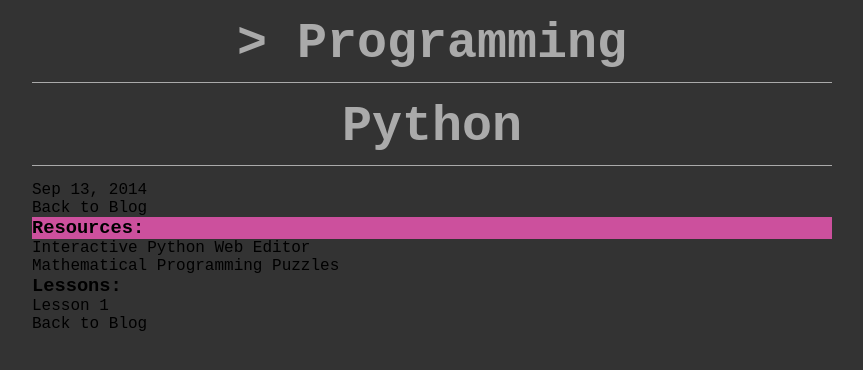
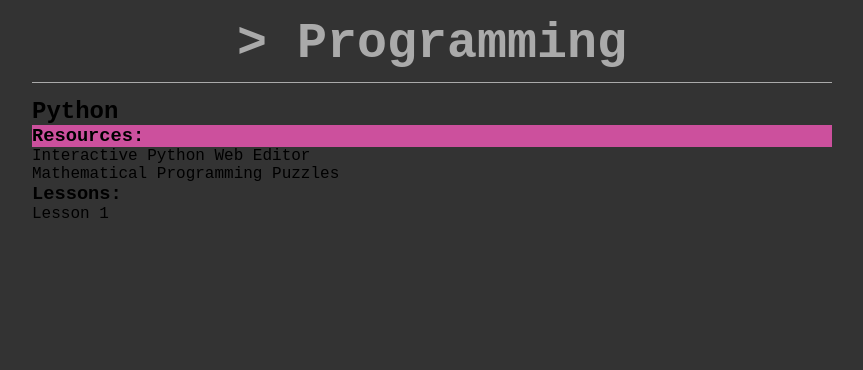
Before and after one commit to wcgs-programming/wcgs-programming.github.io, a Jekyll site: the page built from _posts/2014-09-13-Python.md, in a window 1280 px wide. Shown: the top 370 px of the page, without its empty margins (208-1071 px from the left). Built offline with Jekyll 4.4.1, drawn with Linux system fonts in a browser that asks for light colours.

Commit message:
removed old posts page fluff

```diff
--- a/_layouts/post.html
+++ b/_layouts/post.html
@@ -2,10 +2,5 @@
 layout: default
 ---
 
-<h1>{{ page.title }}</h1>
-<p class="meta">{{ page.date | date: "%b %-d, %Y" }}{% if page.author %} • {{ page.author }}{% endif %}{% if page.meta %} • {{ page.meta }}{% endif %}</p>
-<p>{% if page.previous %}<a href="{{ page.previous.url }}" title="{{ page.previous.title }}">Previous Post</a> • {% endif %}<a href="/blog/">Back to Blog</a>{% if page.next %} • <a href="{{ page.next.url }}" title="{{ page.next.title }}">Next Post</a>{% endif %}</p>
-<hr />
+<h2>{{ page.title }}</h2>
 {{ content }}
-<hr />
-<p>{% if page.previous %}<a href="{{ page.previous.url }}" title="{{ page.previous.title }}">Previous Post</a> • {% endif %}<a href="/blog/">Back to Blog</a>{% if page.next %} • <a href="{{ page.next.url }}" title="{{ page.next.title }}">Next Post</a>{% endif %}</p>
```
